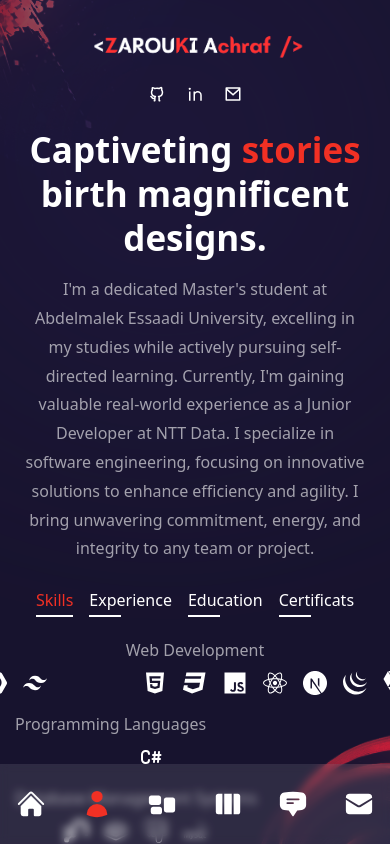
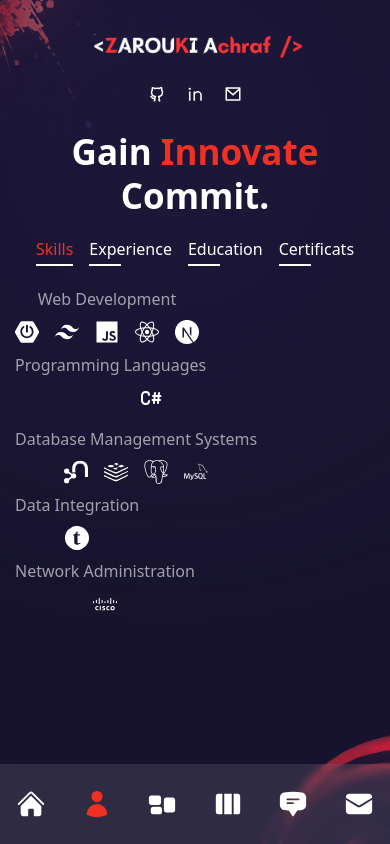
Before and after one commit to Achraftraf/Achraftraf.github.io, a Next.js app: page /about in a window 390 px wide. Built offline with nearby package versions, Linux system fonts and the light colour scheme; some icons are missing.

Commit message:
this is an update of the page

```diff
--- a/components/Header.js
+++ b/components/Header.js
@@ -4,7 +4,7 @@ import Socials from '../components/Socials';
 
 const Header = () => {
   return (
-    <header className='absolute z-30 w-full flex items-center px-16 xl:px-0 xl:h-[90px]'> {/* Adjust the height accordingly */}
+    <header className='absolute z-30 w-full flex items-center px-16 xl:px-120 xl:h-[70px]'> {/* Adjust the height accordingly */}
       <div className='container mx-auto'>
         <div className='flex flex-col lg:flex-row justify-between items-center gap-y-6 py-8'>
           {}
--- a/pages/about/index.js
+++ b/pages/about/index.js
@@ -34,15 +34,15 @@ const aboutData = [
         icons: [
           <SiSpringboot />,
           <SiTailwindcss />,
-          <FaPhp />,
-          <FaBootstrap />,
-          <FaHtml5 />,
-          <FaCss3 />,
+          // <FaPhp />,
+          // <FaBootstrap />,
+          // <FaHtml5 />,
+          // <FaCss3 />,
           <FaJs />,
           <FaReact />,
           <SiNextdotjs />,
-          <SiJquery />,
-          <SiHibernate />,
+          // <SiJquery />,
+          // <SiHibernate />,
         ],
       },
       {
@@ -85,20 +85,20 @@ const aboutData = [
     title: 'education',
     info: [
       {
-        title: "Master's degree, Computer Engineering - Université Abdelmalek Essaâdi Tétouan",
-        stage: ' [ 15/09/2022 - Current ] ',
+        title: "Master's degree, Computer Engineering - Université Abdelmalek Essaâdi Tétouan"
+
       },
       {
-        title: "Bachelor's Degree in Mathematoics and Computer Science",
-        stage: '[ 01/09/2021 - 30/06/2022 ]',
+        title: "Bachelor's Degree in Mathematoics and Computer Science"
+
       },
       {
-        title: 'General University Studies Diploma Mathematical and computer sciences',
-        stage: '[ 01/09/2018 - 30/06/2021 ]',
+        title: 'General University Studies Diploma Mathematical and computer sciences'
+
       },
       {
-        title: 'Baccalaureate Mathematical sciences A-French option',
-        stage: '[ 01/09/2017 - 30/06/2018 ] ',
+        title: 'Baccalaureate Mathematical sciences A-French option'
+
       },
     ],
   },
@@ -107,23 +107,23 @@ const aboutData = [
     info: [
       {
         title: 'Learn Spring Boot 3 in 100 Steps - No 1 Java Framework',
-        stage: 'October 5, 2023',
+        stage: '2023',
       },
       {
         title: ' Mini projet pratique sur Talend DI',
-        stage: 'September 6, 2023',
+        stage: '2023',
       },
       {
         title: 'Emotional Intelligence at Work: Learn from Your Emotions',
-        stage: 'September 9, 2023',
+        stage: '2023',
       },
       {
         title: 'Data Integration & ETL with Talend Open Studio Zero to Hero ',
-        stage: 'August 4, 2023',
+        stage: '2023',
       },
       {
         title: 'Responsive Web Design',
-        stage: 'January 12, 2023',
+        stage: '2023',
       },
     ],
   },
@@ -153,31 +153,31 @@ const About = () => {
         exit="hidden"
         className="hidden xl:flex absolute bottom-0 -left-[370px]"
       >
-      <Avatarabout />
+      {/* <Avatarabout /> */}
       </motion.div>
-      <div className="container mx-auto h-full flex flex-col items-center xl:flex-row gap-x-6">
+      <div className="container mx-auto h-full flex flex-col items-center xl:flex-row gap-x-4">
         <div className='flex-1 flex flex flex-col justify-center'>
           <motion.h2
             variants={fadeIn('right', 0.2)}
             initial="hidden"
             animate="show"
             exit="hidden"
-          className='h2'>Captiveting <span className='text-accent'>stories</span> birth magnificent designs.</motion.h2>
-         <motion.p
+          className='h2'>Gain
+
+           <span className='text-accent'> Innovate</span> Commit.</motion.h2>
+         {/* <motion.p
            variants={fadeIn('right', 0.4)}
            initial="hidden"
            animate="show"
            exit="hidden"
-         className='max-w-[500px] mx-auto xl:mx-0 mb-6 xl:mb-12 px-2 xl:px-0'>I'm a dedicated Master's student at Abdelmalek Essaadi University, excelling in my studies while actively pursuing self-directed learning. Currently, I'm gaining valuable real-world experience as a Junior Developer at NTT Data.
-
-I specialize in software engineering, focusing on innovative solutions to enhance efficiency and agility. I bring unwavering commitment, energy, and integrity to any team or project.</motion.p>
+         className='max-w-[500px] mx-auto xl:mx-0 mb-6 xl:mb-12 px-2 xl:px-0'></motion.p> */}
 <motion.div
  variants={fadeIn('right', 0.6)}
  initial="hidden"
  animate="show"
  exit="hidden"
-className='hidden md:flex md:max-w-xl xl:max-w-none mx-auto xl:mx-0 mb-8'>
-<div className='flex flex-1 xl:gap-x-6' >
+className='hidden md:flex md:max-w-xl xl:max-w-none mx-auto xl:mx-0 mb-8 '>
+<div className='flex flex-1 xl:gap-x-20' >
 <div  className='relative flex-1 after:w-[1px] after:h-full after:bg-white/10 after:absolute after:top-0 after:right-0'>
   <div className='text-2xl xl:text-4xl font-extrabold text-accent mb-2'>
     <CountUp  start={-5} end={5} duration={10} />+
```
